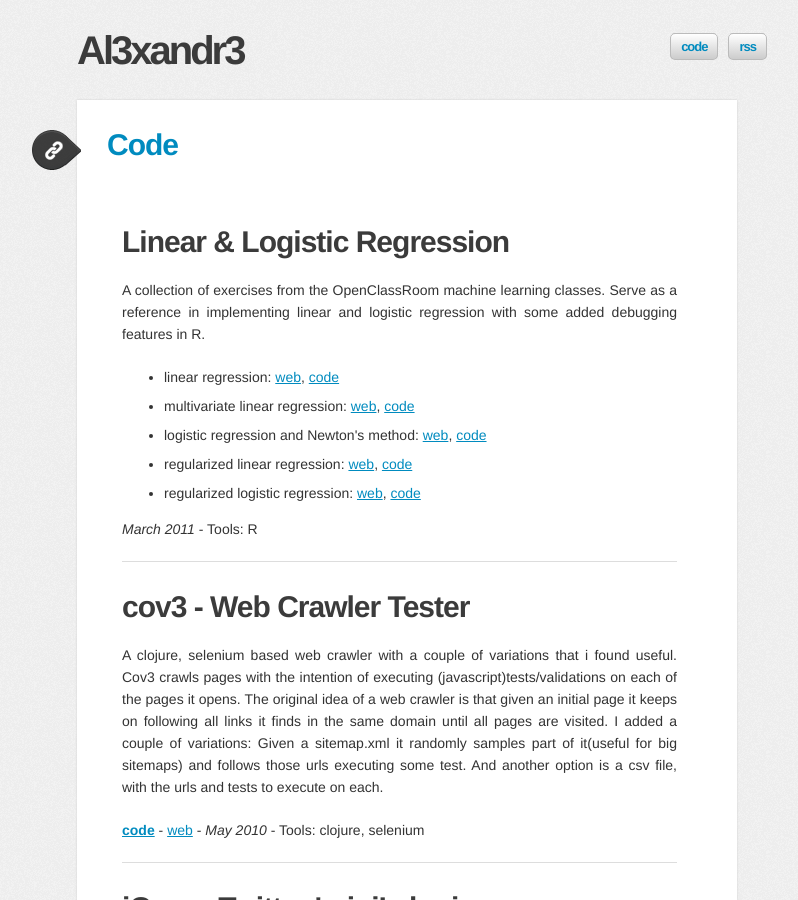
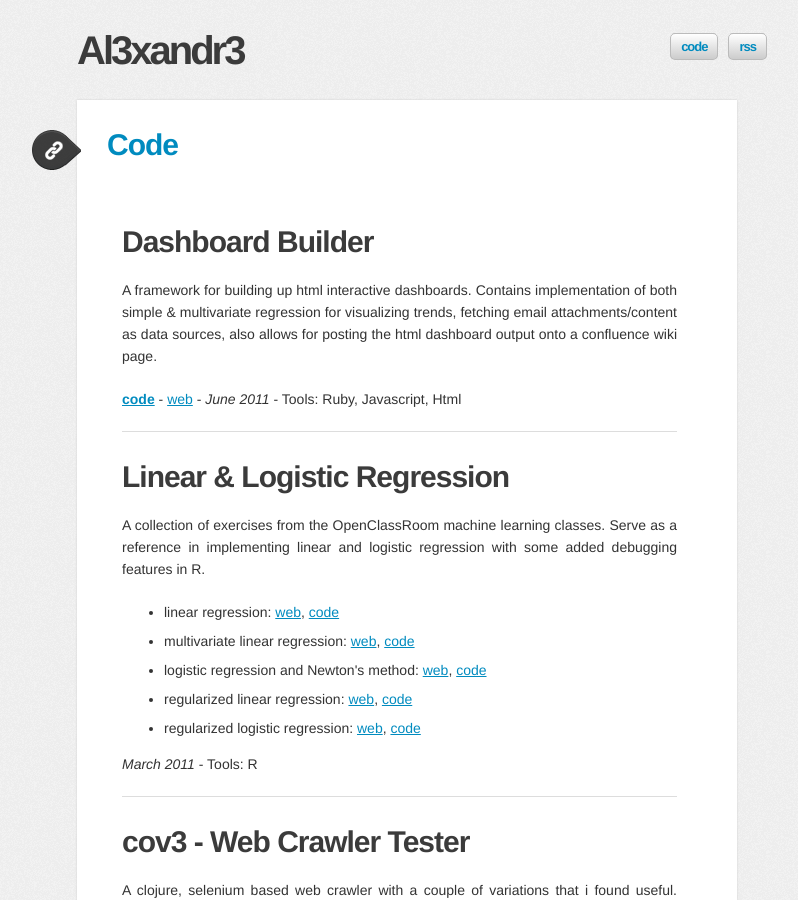
Before and after one commit to al3xandr3/al3xandr3.github.io, a Jekyll site: the page built from pages/code.html, in a window 1280 px wide and 900 px high. Shown: the whole window, without its empty margins (218-1016 px from the left). Built offline with Jekyll 4.4.1, drawn with Linux system fonts in a browser that asks for light colours.

Commit message:
dashboard update

```diff
--- a/_org/posts/2011-05-24-dashboards.org
+++ b/_org/posts/2011-05-24-dashboards.org
@@ -1,7 +1,7 @@
 #+TITLE: Dashboarding
 #+HTML: <category> ruby statistics </category>
 
-/Updated 22 June 2011:/ Placed on github the code i'm using to build dashboards in ruby, find it here: https://github.com/al3xandr3/Dashboard
+/Updated 22 June 2011:/ Placed on github the code i'm using to build dashboards in ruby, find it here: https://github.com/al3xandr3/Dashboard.
 
 An important part of being data driven is to have a daily feedback on data, here's a couple of "automated" dashboards i've built recently:
 
--- a/pages/code.html
+++ b/pages/code.html
@@ -8,8 +8,26 @@ title: Code
 
 
 <div id="outline-container-1" class="outline-3">
-<h3 id="sec-1">Linear &amp; Logistic Regression </h3>
+<h3 id="sec-1">Dashboard Builder </h3>
 <div class="outline-text-3" id="text-1">
+
+
+<p>
+A framework for building up html interactive dashboards. Contains implementation of both simple &amp; multivariate regression for visualizing trends, fetching email attachments/content as data sources, also allows for posting the html dashboard output onto a confluence wiki page.
+</p>
+<p>
+<a href="https://github.com/al3xandr3/Dashboard"><b>code</b></a> - <a href="http://al3xandr3.github.com/2011/05/24/dashboards.html">web</a> - <i>June 2011</i> - Tools: Ruby, Javascript, Html
+</p>
+
+<hr />
+
+</div>
+
+</div>
+
+<div id="outline-container-2" class="outline-3">
+<h3 id="sec-2">Linear &amp; Logistic Regression </h3>
+<div class="outline-text-3" id="text-2">
 
 
 <p>
@@ -37,9 +55,9 @@ A collection of exercises from the OpenClassRoom machine learning classes. Serve
 
 </div>
 
-<div id="outline-container-2" class="outline-3">
-<h3 id="sec-2">cov3 - Web Crawler Tester </h3>
-<div class="outline-text-3" id="text-2">
+<div id="outline-container-3" class="outline-3">
+<h3 id="sec-3">cov3 - Web Crawler Tester </h3>
+<div class="outline-text-3" id="text-3">
 
 
 <p>
@@ -55,9 +73,9 @@ A clojure, selenium based web crawler with a couple of variations that i found u
 
 </div>
 
-<div id="outline-container-3" class="outline-3">
-<h3 id="sec-3">jQuery Twitter 'mini’ plugin </h3>
-<div class="outline-text-3" id="text-3">
+<div id="outline-container-4" class="outline-3">
+<h3 id="sec-4">jQuery Twitter 'mini’ plugin </h3>
+<div class="outline-text-3" id="text-4">
 
 
 <p>
@@ -74,9 +92,9 @@ Also included a "time ago" date calculations based of john resig <a href="http:/
 
 </div>
 
-<div id="outline-container-4" class="outline-3">
-<h3 id="sec-4">The Daily Extract </h3>
-<div class="outline-text-3" id="text-4">
+<div id="outline-container-5" class="outline-3">
+<h3 id="sec-5">The Daily Extract </h3>
+<div class="outline-text-3" id="text-5">
 
 
 <p>
```
Also changed, not shown: _org/pages/code.org (+8 -0 lines).
